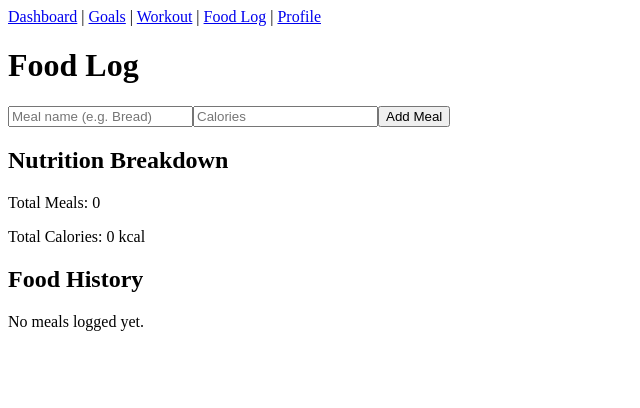
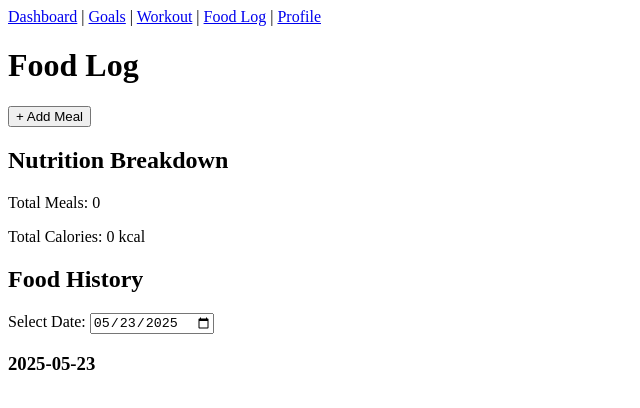
Before and after one commit to Annayingyang/my-fitness, a React (Create React App) app: page /food-log in a window 1280 px wide. Shown: the top 408 px of the page, without its empty margins (0-640 px from the left). Built offline with nearby package versions, Linux system fonts and the light colour scheme.

Commit message:
Local Storage UseEffect

```diff
--- a/src/Pages/FoodLog.js
+++ b/src/Pages/FoodLog.js
@@ -1,7 +1,7 @@
 import { useState, useContext, useEffect } from 'react';
 import { FoodContext } from '../context/FoodContext';
 
-const foodDB = {
+const defaultFoodDB = {
   bread: 100,
   apple: 80,
   rice: 200,
@@ -13,11 +13,22 @@ const foodDB = {
 function FoodLog() {
   const [mealName, setMealName] = useState('');
   const [calories, setCalories] = useState('');
+  const [mealTime, setMealTime] = useState('breakfast');
   const [error, setError] = useState('');
   const [loading, setLoading] = useState(true);
+  const [showForm, setShowForm] = useState(false);
+  const [selectedDate, setSelectedDate] = useState(new Date().toISOString().split('T')[0]);
+  const [foodDB, setFoodDB] = useState(defaultFoodDB);
 
   const { meals, addMeal } = useContext(FoodContext);
 
+  // Load foodDB from localStorage
+  useEffect(() => {
+    const storedDB = localStorage.getItem('foodDB');
+    if (storedDB) {
+      setFoodDB(JSON.parse(storedDB));
+    }
+  }, []);
 
   useEffect(() => {
     const timer = setTimeout(() => {
@@ -25,7 +36,6 @@ function FoodLog() {
     }, 1000);
     return () => clearTimeout(timer);
   }, []);
-
 
   const handleMealChange = (e) => {
     const name = e.target.value;
@@ -46,24 +56,57 @@ function FoodLog() {
       return;
     }
 
+    const lowerName = mealName.toLowerCase();
+    const updatedFoodDB = { ...foodDB, [lowerName]: parseInt(calories) };
+    setFoodDB(updatedFoodDB);
+    localStorage.setItem('foodDB', JSON.stringify(updatedFoodDB));
+
     addMeal({
       name: mealName,
       calories: parseInt(calories),
+      mealTime: mealTime,
+      date: new Date().toISOString().split('T')[0],
       createdAt: new Date().toISOString(),
+      id: Date.now()
     });
 
     setMealName('');
     setCalories('');
+    setMealTime('breakfast');
     setError('');
+    setShowForm(false);
   };
 
-  const totalCalories = meals.reduce((sum, m) => sum + m.calories, 0);
+  const groupedByMealTime = meals.reduce((acc, meal) => {
+    const day = meal.date;
+    if (!acc[day]) acc[day] = { breakfast: [], lunch: [], dinner: [], snack: [] };
+    acc[day][meal.mealTime].push(meal);
+    return acc;
+  }, {});
+
+  const selectedMeals = groupedByMealTime[selectedDate] || { breakfast: [], lunch: [], dinner: [], snack: [] };
+
+  const totalCalories = Object.values(selectedMeals).flat().reduce((sum, m) => sum + m.calories, 0);
+  const totalMeals = Object.values(selectedMeals).flat().length;
 
   return (
     <div>
       <h1>Food Log</h1>
 
+      <button onClick={() => setShowForm(!showForm)}>
+        {showForm ? 'Close' : '+ Add Meal'}
+      </button>
+
+      {showForm && (
         <form onSubmit={handleSubmit}>
+          <label htmlFor="mealTime">Meal Type:</label>
+          <select id="mealTime" value={mealTime} onChange={(e) => setMealTime(e.target.value)}>
+            <option value="breakfast">Breakfast</option>
+            <option value="lunch">Lunch</option>
+            <option value="dinner">Dinner</option>
+            <option value="snack">Snack</option>
+          </select>
+
           <input
             type="text"
             placeholder="Meal name (e.g. Bread)"
@@ -78,21 +121,34 @@ function FoodLog() {
           />
           <button type="submit">Add Meal</button>
         </form>
+      )}
 
       {error && <p style={{ color: 'red' }}>{error}</p>}
 
       <h2>Nutrition Breakdown</h2>
-      <p>Total Meals: {meals.length}</p>
+      <p>Total Meals: {totalMeals}</p>
       <p>Total Calories: {totalCalories} kcal</p>
 
       <h2>Food History</h2>
+      <label htmlFor="select-date">Select Date: </label>
+      <input
+        id="select-date"
+        type="date"
+        value={selectedDate}
+        onChange={(e) => setSelectedDate(e.target.value)}
+      />
+
       {loading ? (
         <p>Loading food history...</p>
-      ) : meals.length === 0 ? (
-        <p>No meals logged yet.</p>
       ) : (
+        <div style={{ marginBottom: '20px' }}>
+          <h3>{selectedDate}</h3>
+          {['breakfast', 'lunch', 'dinner', 'snack'].map((type) => (
+            selectedMeals[type].length > 0 && (
+              <div key={type}>
+                <h4>{type.charAt(0).toUpperCase() + type.slice(1)}</h4>
                 <ul>
-          {meals.map((meal) => (
+                  {selectedMeals[type].map((meal) => (
                     <li key={meal.id}>
                       {meal.name} — {meal.calories} kcal
                       <span style={{ color: 'gray', fontSize: '0.8em' }}>
@@ -101,6 +157,10 @@ function FoodLog() {
                     </li>
                   ))}
                 </ul>
+              </div>
+            )
+          ))}
+        </div>
       )}
     </div>
   );
--- a/src/context/FoodContext.js
+++ b/src/context/FoodContext.js
@@ -1,9 +1,22 @@
-import { createContext, useState } from 'react';
+import { createContext, useState, useEffect } from 'react';
 
 export const FoodContext = createContext();
 
 export function FoodProvider({ children }) {
   const [meals, setMeals] = useState([]);
+
+  //  local storage
+  useEffect(() => {
+    const storedMeals = localStorage.getItem('meals');
+    if (storedMeals) {
+      setMeals(JSON.parse(storedMeals));
+    }
+  }, []);
+
+  // Save meals to local storage
+  useEffect(() => {
+    localStorage.setItem('meals', JSON.stringify(meals));
+  }, [meals]);
 
   const addMeal = (meal) => {
     setMeals((prev) => [...prev, { ...meal, id: Date.now() }]);
--- a/src/context/GoalContext.js
+++ b/src/context/GoalContext.js
@@ -16,11 +16,11 @@ export function GoalProvider({ children }) {
   };
 
  const markGoalComplete = (goalToComplete) => {
-  // Remove the goal from active goals
+
   const updatedGoals = goals.filter(goal => goal.id !== goalToComplete.id);
   setGoals(updatedGoals);
 
-  // Only add to achievements if not already there
+
   const alreadyAdded = achievements.find(g => g.id === goalToComplete.id);
   if (!alreadyAdded) {
     setAchievements([...achievements, goalToComplete]);
```
Lines whose indentation alone changed are shown as unchanged.
